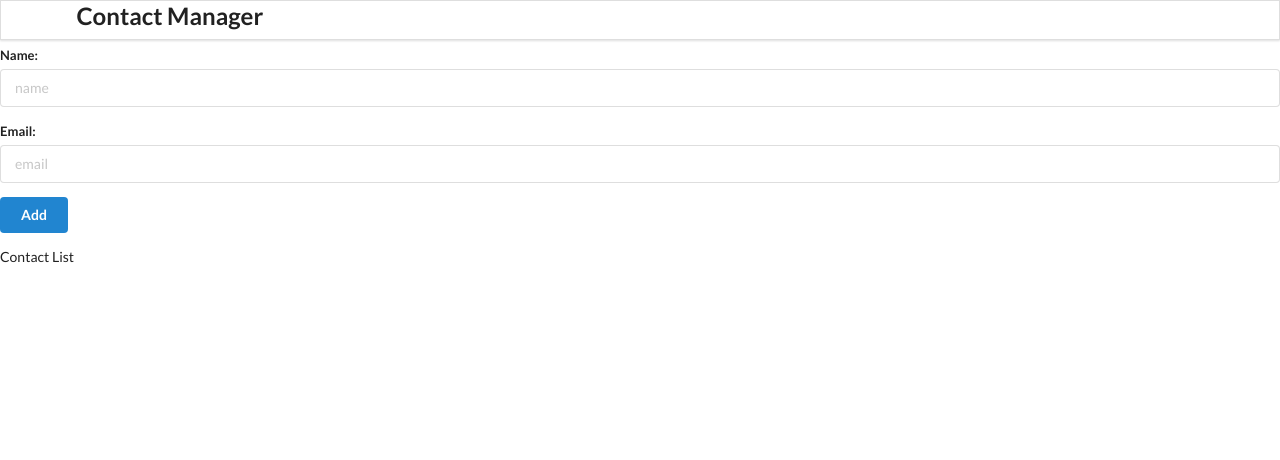
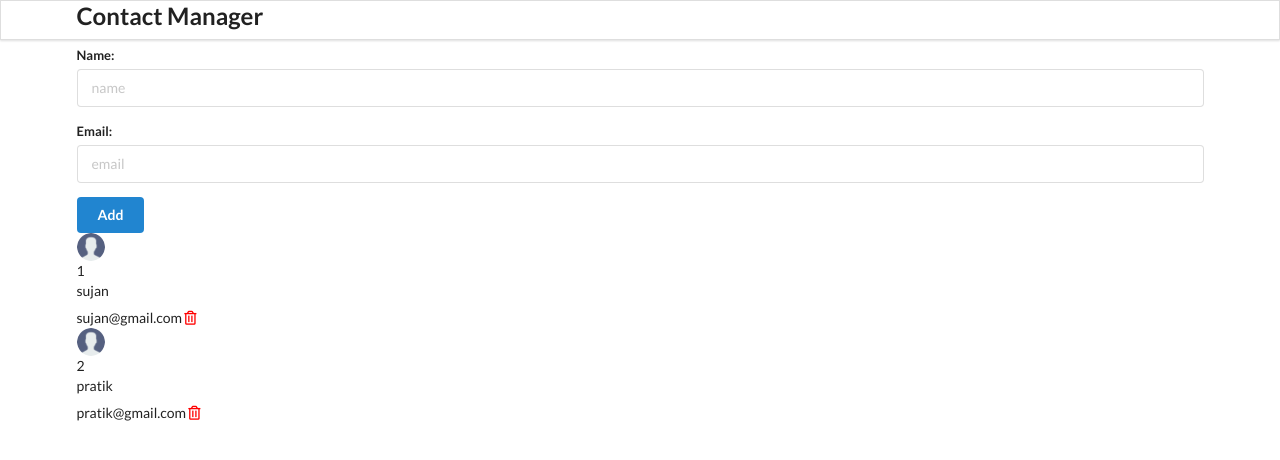
Before and after one commit to Sujan-shrestha7/contact-app-react, a React (Create React App) app: page / in a window 1280 px wide. Shown: the top 460 px of the page. Built offline with nearby package versions, Linux system fonts and the light colour scheme.

Commit message:
Add files via upload

```diff
--- a/src/components/App.js
+++ b/src/components/App.js
@@ -5,11 +5,23 @@
 import ContactList from './ContactList';
 
 function App() {
+  const contacts =[
+    {
+      id:'1',
+      "name": "sujan",
+      "email": "sujan@gmail.com",
+    },
+    {
+      id:'2',
+      "name": "pratik",
+      "email": "pratik@gmail.com",
+    },
+  ]
   return (
-    <div className=''>
+    <div className='ui container'>
       <Header />
       <AddContact/>
-      <ContactList/>
+      <ContactList contacts={contacts}/>
     </div>
   );
 }
--- a/src/components/ContactCard.js
+++ b/src/components/ContactCard.js
@@ -0,0 +1,21 @@
+import React from "react";
+import user from "../images/user.png";
+
+const ContactCard = (props) => {
+
+    const{id, name, email}=props.contact;
+    return(
+        <div className='item'>
+            <img className="ui avatar image" src={user} alt="user" />
+        <div className='content'>
+        <div className='header'>{id}</div>
+            <div>{name}</div>
+            <div> {email}
+
+        <i className='trash alternate outline icon' style={ {color:"red", marginTop:"7px"}}></i></div>
+        </div>
+    </div>
+    );
+}
+
+export default ContactCard;
--- a/src/components/ContactList.js
+++ b/src/components/ContactList.js
@@ -1,9 +1,17 @@
 import React from 'react';
+import ContactCard from "./ContactCard";
 
-const ContactList = () =>{
+const ContactList = (props) =>{
+    console.log(props);
+
+    const renderContactList = props.contacts.map((contact)=>{
+        return(
+            <ContactCard contact={contact}/>
+        );
+    })
     return(
-        <div className='ui celled list'>
-            Contact List
+        <div className='ui celled lists'>
+            {renderContactList}
         </div>
     );
 }
```
Also changed, not shown: src/images/user.png (added).
